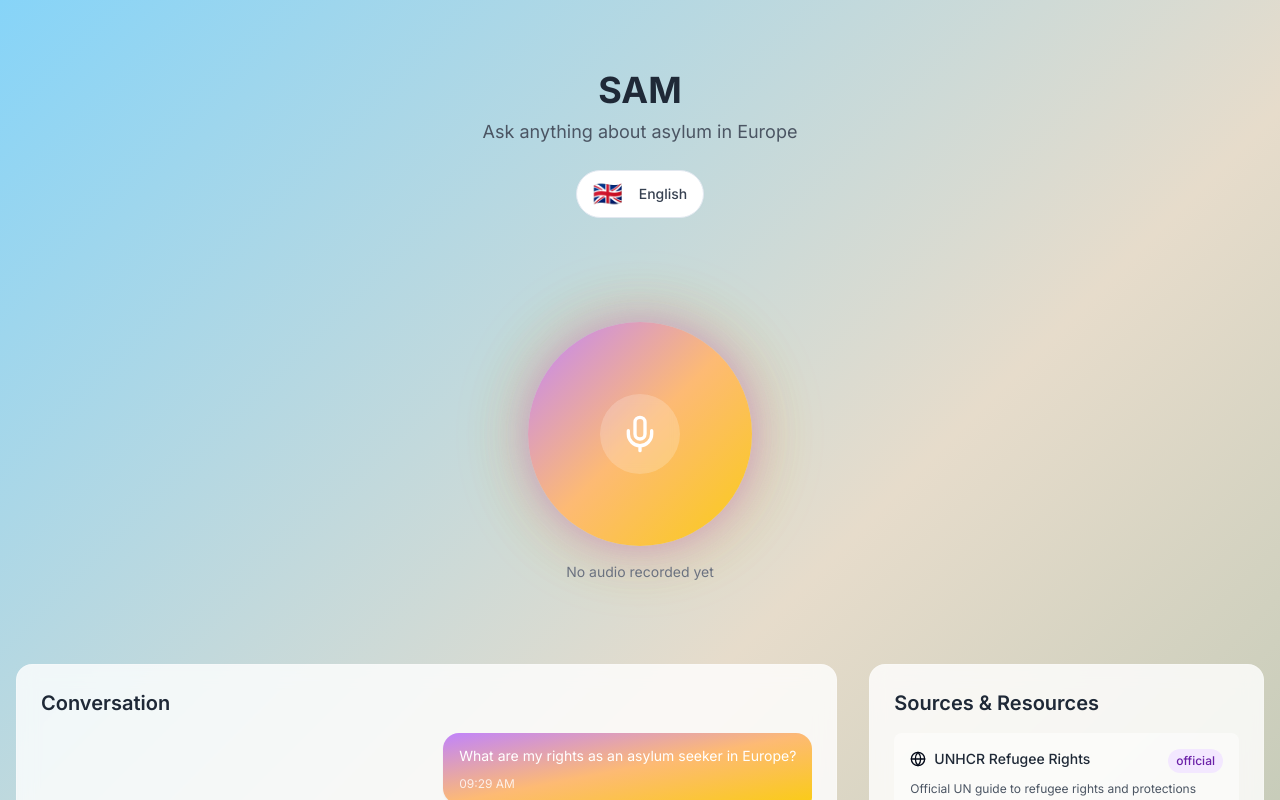
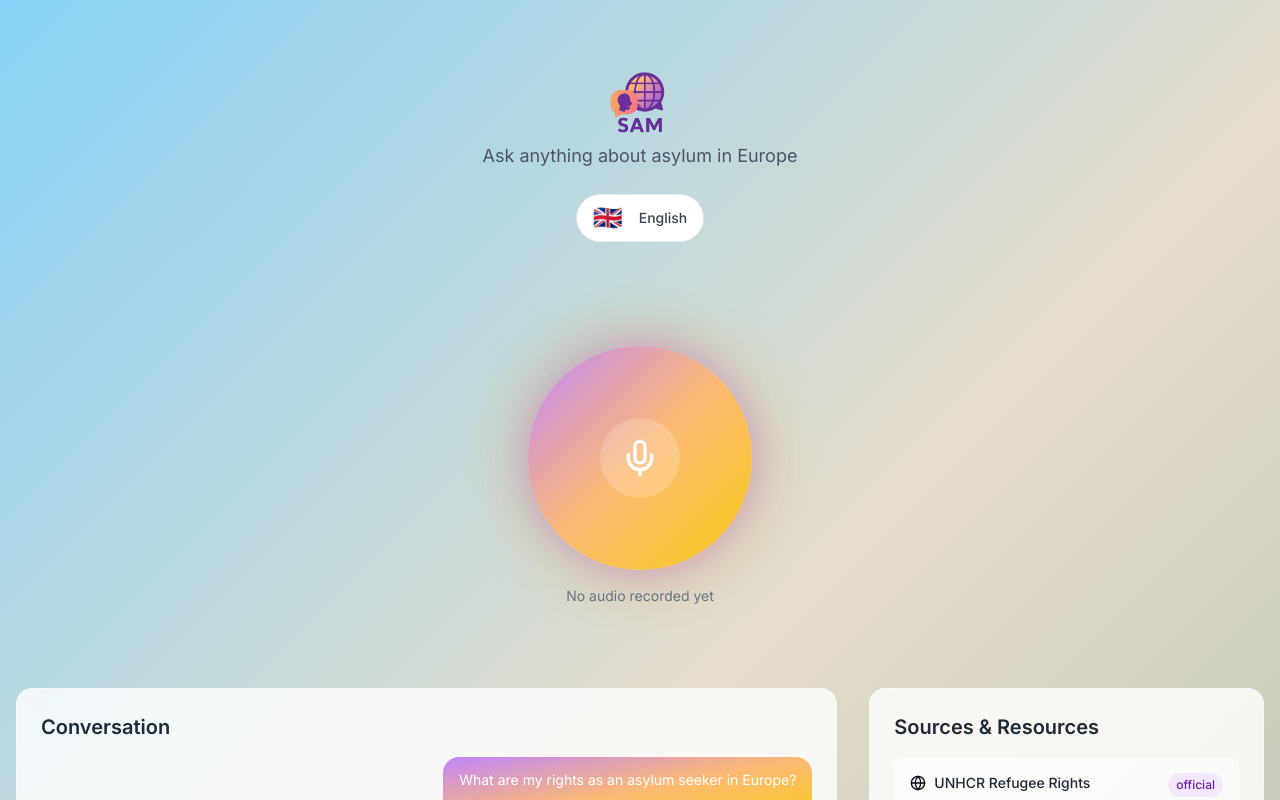
Before and after one commit to Digitalizers-ge/sam-chatbot, a React (Vite) app: page / in a window 1280 px wide. Shown: the top 800 px of the page. Built offline with nearby package versions, Linux system fonts and the light colour scheme.

Commit message:
Replace title with logo
Replaced the "SAM" title with the application's logo in the header.

```diff
--- a/src/pages/Index.tsx
+++ b/src/pages/Index.tsx
@@ -1,4 +1,3 @@
-
 import { useState } from 'react';
 import { LanguageSelector } from '@/components/LanguageSelector';
 import { VoiceOrb } from '@/components/VoiceOrb';
@@ -133,9 +132,13 @@ const Index = () => {
       <div className="w-full px-4 py-6">
         <div className="max-w-7xl mx-auto">
           <div className="flex flex-col items-center py-[46px]">
-            {/* Title and subtitle vertically stacked */}
+            {/* Logo and subtitle vertically stacked */}
             <div className="flex flex-col items-center mb-6">
-              <h1 className="text-4xl font-bold text-gray-800 mb-2">SAM</h1>
+              <img
+                src="/lovable-uploads/22846939-a307-4be2-b1d0-39a60a6cf0de.png"
+                alt="SAM Logo"
+                className="h-16 w-auto mb-2"
+              />
               <p className="text-lg text-gray-600 text-center">Ask anything about asylum in Europe</p>
             </div>
 
```
Also changed, not shown: public/lovable-uploads/22846939-a307-4be2-b1d0-39a60a6cf0de.png (added).
